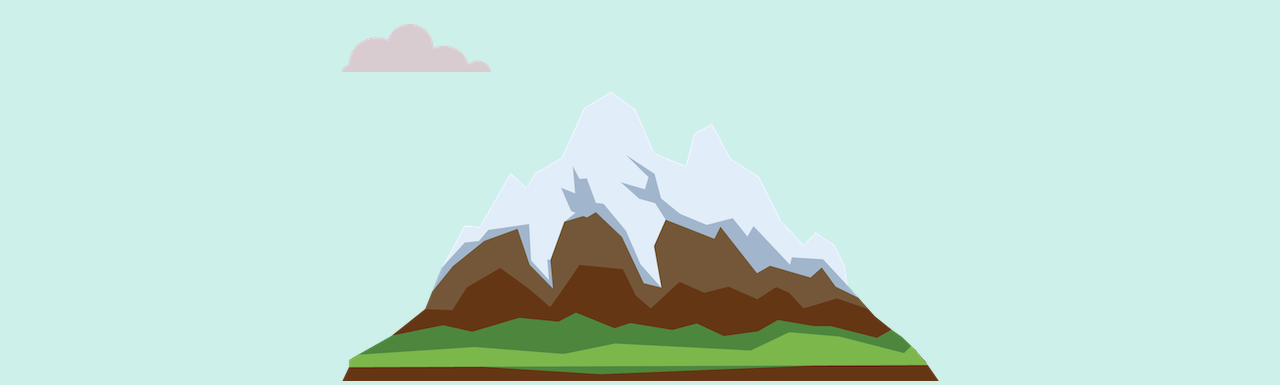
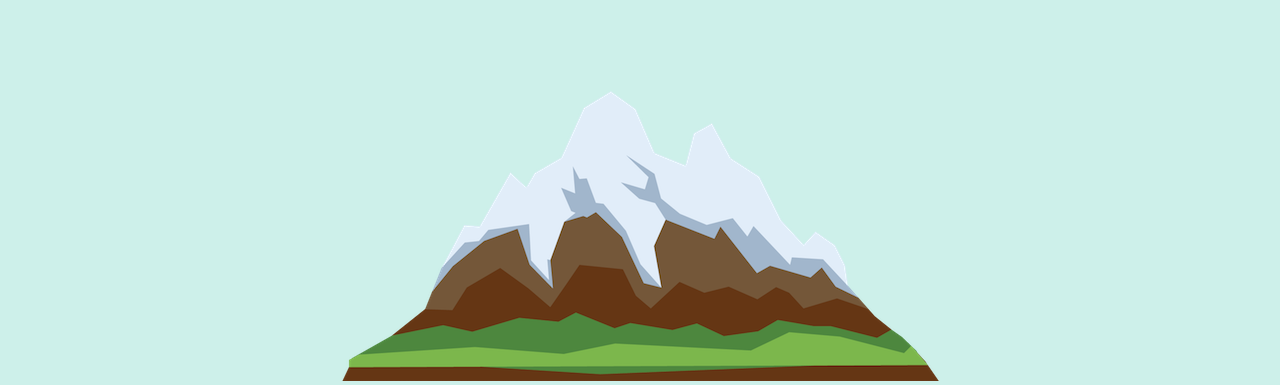
Before and after one commit to Darkknight1213/riyazahamed1215.github.io, a plain HTML site: page index.html in a window 1280 px wide. Shown: the part 404-789 px from the top of the page. Drawn offline with Linux system fonts and the light colour scheme; a web font is replaced by a local one.

Commit message:
Update index.html

```diff
--- a/index.html
+++ b/index.html
@@ -14,8 +14,8 @@
       <h1>I'm Riyaz</h1>
       <h2>A Student</h2>
 
-      <img class="bottom-cloud" src="imgs/cloud.png" alt="">
-      <img src="imgs/mountain.PNG" alt="">
+<!--       <img class="bottom-cloud" src="imgs/cloud.png" alt=""> -->
+      <img src="imgs/mountain.png" alt="">
     </div>
 
     <div class="middle-container">
```
